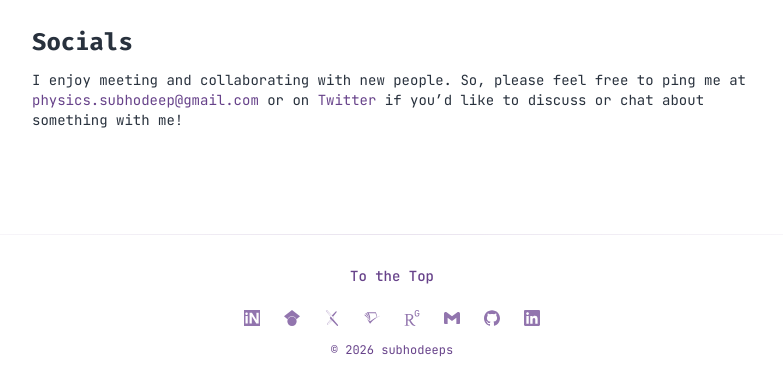
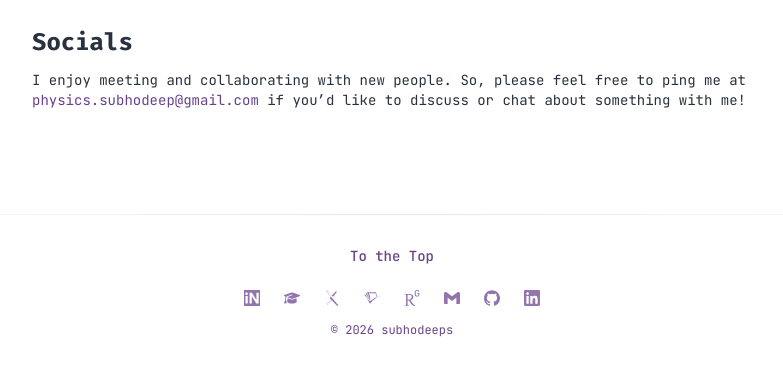
Before and after one commit to subhodeeps/nextjs-site, a Next.js app: page / in a window 1280 px wide. Shown: the part 1251-1627 px from the top of the page, without its empty margins (248-1031 px from the left). Built offline with nearby package versions, Linux system fonts and the light colour scheme.

Commit message:
Drop the Twitter link from the homepage and use a graduation cap for Google Scholar
Remove the Twitter link from the homepage Socials paragraph. In the footer, replace the Google Scholar logo with Font Awesome's graduation cap
  icon from react-icons.

```diff
--- a/src/components/blocks/homepage/HomepageSocials.tsx
+++ b/src/components/blocks/homepage/HomepageSocials.tsx
@@ -8,7 +8,7 @@ import Text from '@/components/ui/text/text'
 import Link from 'next/link'
 
 /**
- * The Socials section, with the email address and the Twitter link. <Link> from
+ * The Socials section, with the email address. <Link> from
  * next/link works like <a>; for pages of this site it also loads the next page
  * without a full reload.
  */
@@ -27,10 +27,6 @@ export function HomepageSocials() {
                 >
                     physics.subhodeep@gmail.com
                 </Link>{' '}
-                or on{' '}
-                <Link href="https://x.com/astres_occlus" className="text-accent hover:underline">
-                    Twitter
-                </Link>{' '}
                 if you’d like to discuss or chat about something with me!
             </Text>
         </div>
--- a/src/components/layout/footer/BaseFooter.tsx
+++ b/src/components/layout/footer/BaseFooter.tsx
@@ -12,12 +12,12 @@ import {
     SiArxiv,
     SiInspire,
     SiGithub,
-    SiGooglescholar,
     SiSemanticscholar,
     SiResearchgate,
     SiGmail,
     SiLinkedin,
 } from 'react-icons/si'
+import { FaGraduationCap } from 'react-icons/fa6'
 import Link from 'next/link'
 import { motion } from 'framer-motion'
 
@@ -47,7 +47,8 @@ export function BaseFooter({
     showCopyright = true,
 }: BaseFooterProps) {
     // The social icons, in order: each has the address it links to and the icon
-    // to show (icons from the react-icons package, Si... for Simple Icons)
+    // to show. The icons come from the react-icons package: Si... are brand logos
+    // from Simple Icons, and Fa... are icons from Font Awesome.
     const socialLinks = [
         {
             href: 'https://inspirehep.net/authors/1797180?ui-citation-summary=true',
@@ -55,7 +56,8 @@ export function BaseFooter({
         },
         {
             href: 'https://scholar.google.com/citations?user=WpYbE3oAAAAJ&hl=en',
-            icon: <SiGooglescholar className="w-4 h-4" />,
+            // Google Scholar, shown as a graduation cap
+            icon: <FaGraduationCap className="w-4 h-4" />,
         },
         { href: 'https://arxiv.org/a/sarkar_s_11.html', icon: <SiArxiv className="w-4 h-4" /> },
         {
```
